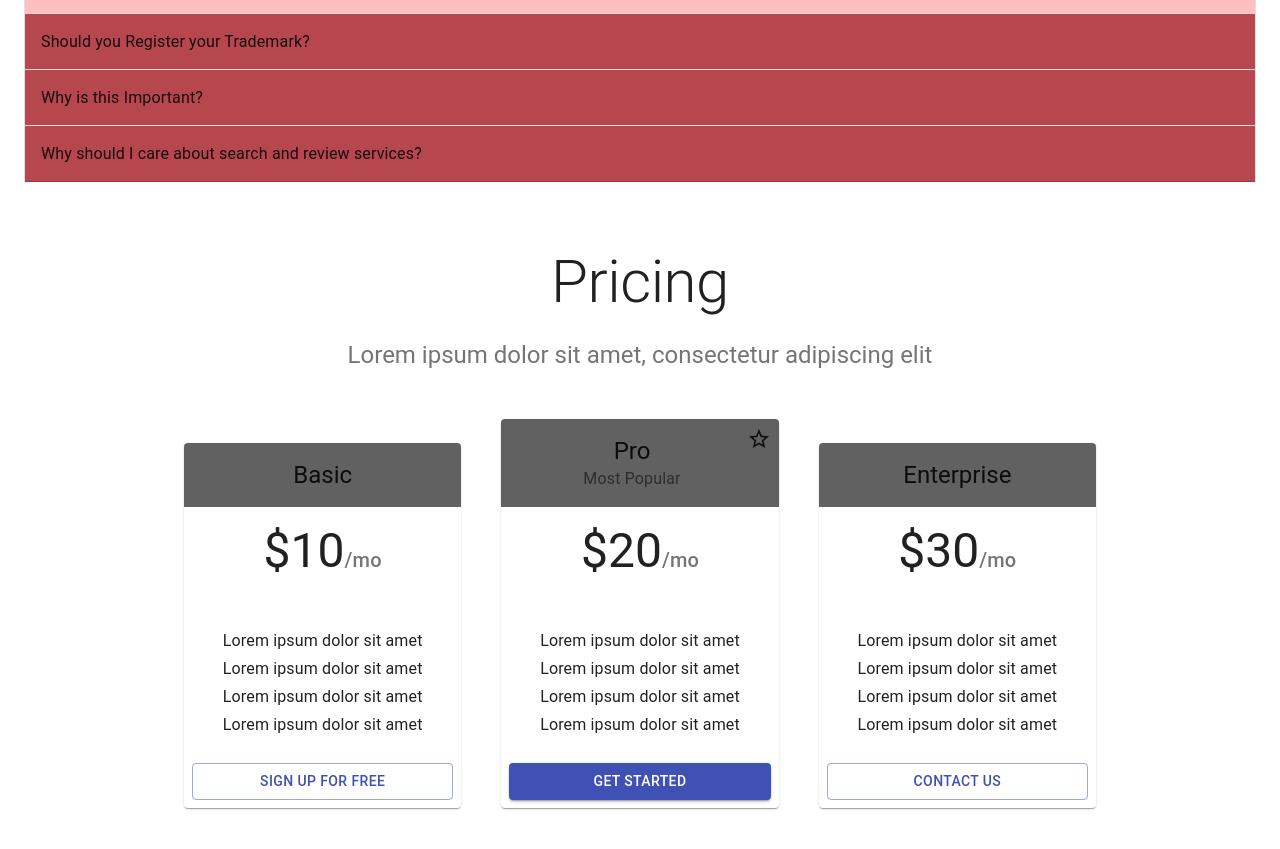
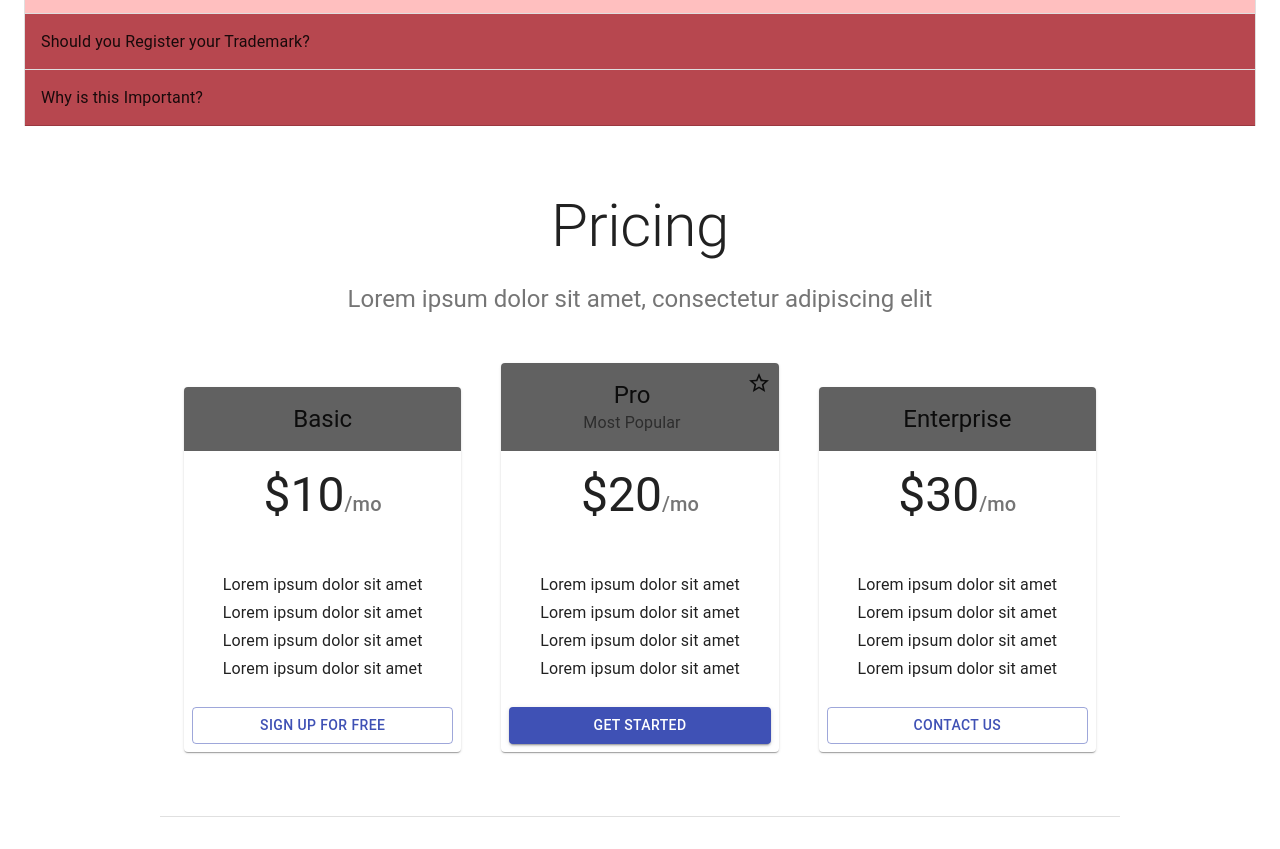
Before and after one commit to BCIT-SSD-2020-21/industry-project-checkmarks, a React (Create React App) app: page / in a window 1280 px wide. Shown: the part 1980-2829 px from the top of the page. Built offline with nearby package versions, Linux system fonts and the light colour scheme; no server answers.

Commit message:
comment out the fouth placeholder panel

```diff
--- a/src/components/LandingPage/Faq.js
+++ b/src/components/LandingPage/Faq.js
@@ -139,7 +139,7 @@ export default function Faq() {
             </Accordion>
 
             {/*  /// PANEL 4 ////  */}
-            <Accordion square expanded={expanded === 'panel4'} onChange={handleChange('panel4')}>
+            {/* <Accordion square expanded={expanded === 'panel4'} onChange={handleChange('panel4')}>
                 <AccordionSummary aria-controls="panel4d-content" id="panel4d-header">
                     <Typography>Why should I care about search and review services?</Typography>
                 </AccordionSummary>
@@ -149,7 +149,7 @@ export default function Faq() {
                         elit.
                     </Typography>
                 </AccordionDetails>
-            </Accordion>
+            </Accordion> */}
         </Container>
     </React.Fragment>
   );
```
